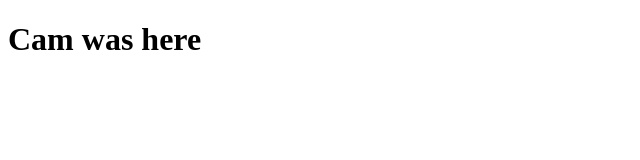
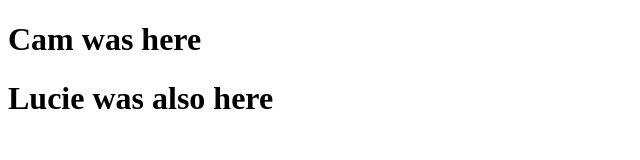
Before and after one commit to sasszz/bootcampCountdownClock, a plain HTML site: page index.html in a window 1280 px wide. Shown: the whole page, without its empty margins (0-640 px from the left). Drawn offline with Linux system fonts and the light colour scheme.

Commit message:
Commit on new branch named lucie

```diff
--- a/index.html
+++ b/index.html
@@ -8,5 +8,6 @@
 </head>
 <body>
     <h1>Cam was here</h1>
+    <h1>Lucie was also here</h1>
 </body>
 </html>
```
